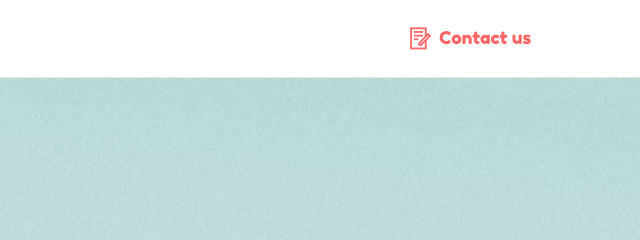
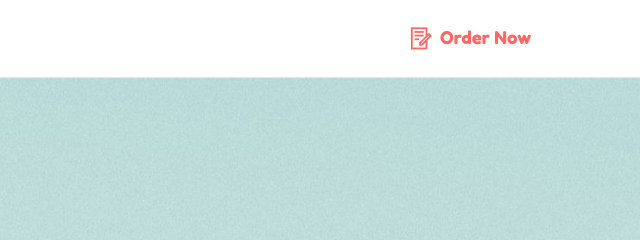
Before and after one commit to oldbitsnewway/esresres, a plain HTML site: page index.html in a window 1280 px wide. Shown: the top 240 px of the page, 640-1280 px from the left. Drawn offline with Linux system fonts and the light colour scheme; files whose address does not match are found by name.

Commit message:
Update index.html

```diff
--- a/index.html
+++ b/index.html
@@ -53,7 +53,7 @@
             </button>
             <div class="collapse navbar-collapse" id="navbarSupportedContent">
                 <ul class="navbar-nav nav-dropdown nav-right" data-app-modern-menu="true"><li class="nav-item"><a class="nav-link link text-secondary text-primary display-4" href="page1.html"><span class="mobi-mbri mobi-mbri-contact-form mbr-iconfont mbr-iconfont-btn"></span>
-                            Contact us</a></li></ul>
+                            Order Now</a></li></ul>
 
 
             </div>
```
